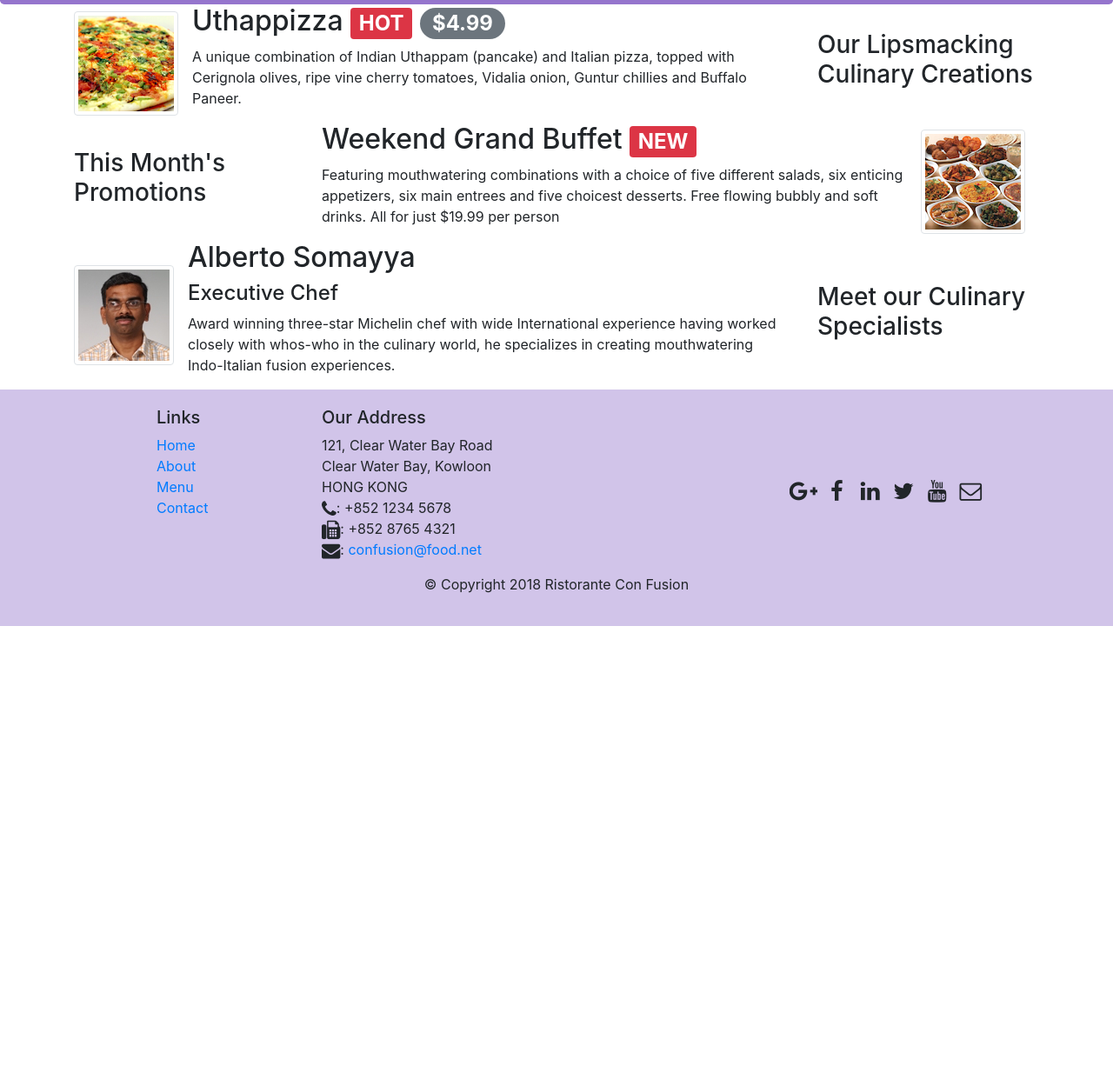
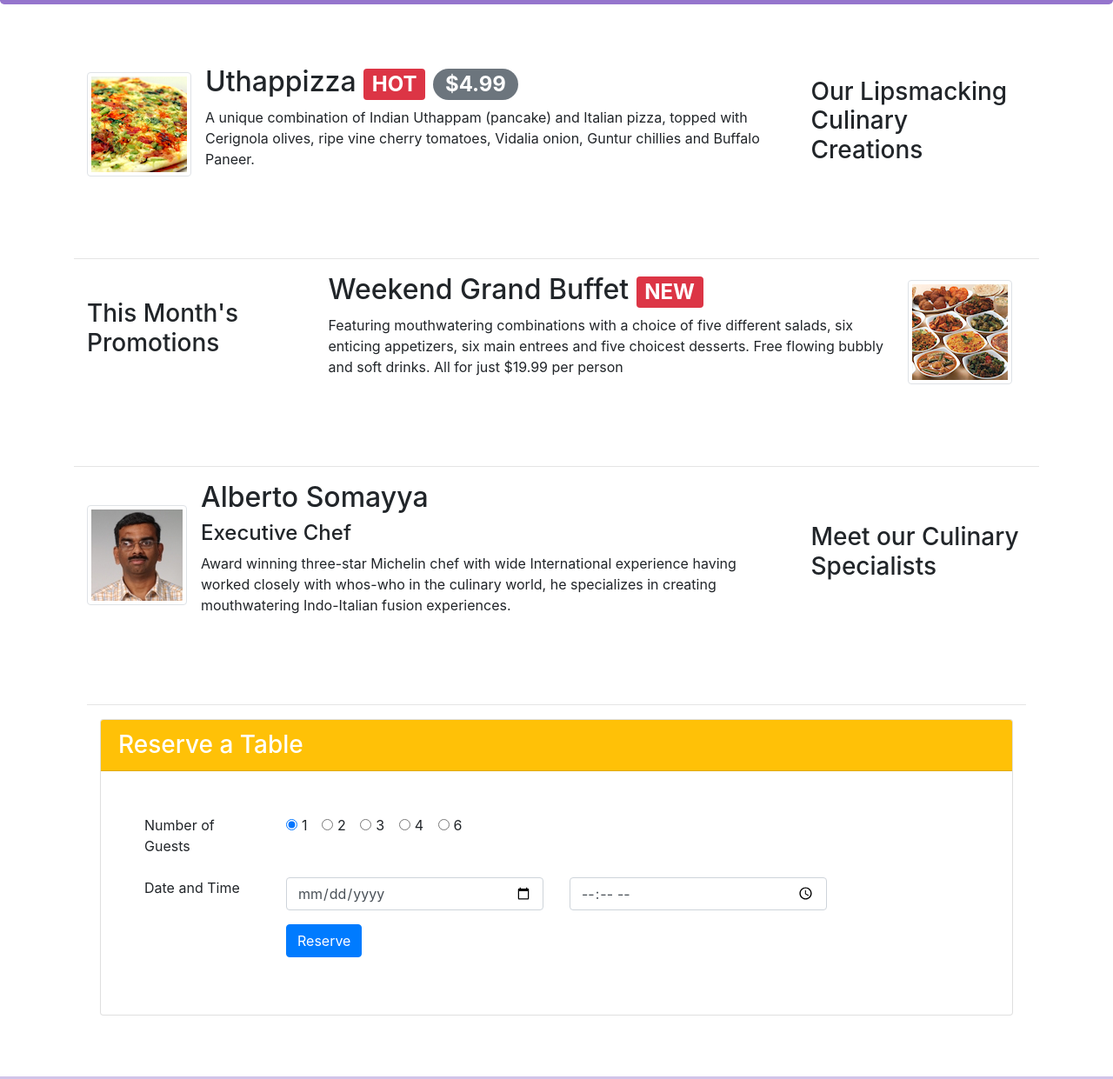
Before and after one commit to Rajansuan/Ristorante-con-Fusion-Website-Coursera, a website: page index.html in a window 1280 px wide. Shown: the part 329-1570 px from the top of the page at 87% size. Before the commit the page ends 1049 px from the top, so only its background shows below. Drawn offline with nearby package versions, Linux system fonts and the light colour scheme.

Commit message:
last task remaining

```diff
--- a/index.html
+++ b/index.html
@@ -10,7 +10,6 @@
     <meta http-equiv="x-ua-compatible" content="ie=edge">
 
     <!-- Bootstrap CSS -->
-    <link rel="stylesheet" href="node_modules/bootstrap/dist/css/bootstrap.min.css">
     <link rel="stylesheet" href="node_modules/font-awesome/css/font-awesome.min.css">
     <link rel="stylesheet" href="node_modules/bootstrap-social/bootstrap-social.css">
     <link rel="stylesheet" href="https://maxcdn.bootstrapcdn.com/bootstrap/4.5.2/css/bootstrap.min.css">
@@ -30,6 +29,11 @@
         .history
         {
             padding: 70px 0px 70px 0px;
+            margin: 0px;
+        }
+        .history3
+        {
+            padding: 0px 0px 70px 0px;
             margin: 0px;
         }
 
@@ -95,7 +99,7 @@
     </header>
 
     <div class="container">
-        <div class="row row-content align-items-center">
+        <div class="row row-content align-items-center history">
             <div class="col-12 col-sm-4 order-sm-last col-md-3">
                 <h3>Our Lipsmacking Culinary Creations</h3>
             </div>
@@ -105,11 +109,16 @@
                   <div class="media-body">
                     <h2 class="media-heading">Uthappizza <span class="badge badge-danger">HOT</span> <span class="badge badge-pill badge-secondary">$4.99</span></h2>
                     <p class="d-none d-sm-block">A unique combination of Indian Uthappam (pancake) and Italian pizza, topped with Cerignola olives, ripe vine cherry tomatoes, Vidalia onion, Guntur chillies and Buffalo Paneer.</p>
+
                   </div>
                 </div>
             </div>
         </div>
-        <div class="row row-content align-items-center">
+    </div>
+
+    <div class="container">
+        <hr>
+        <div class="row row-content align-items-center history3">
             <div class="col-12 col-sm-4 col-md-3">
                 <h3>This Month's Promotions</h3>
             </div>
@@ -120,25 +129,89 @@
                          <p class="d-none d-sm-block">Featuring mouthwatering combinations with a choice of five different salads, six enticing appetizers, six main entrees and five choicest desserts. Free flowing bubbly and soft drinks. All for just $19.99 per person </p>
                      </div>
                      <img class="d-flex mr-3 img-thumbnail align-self-center" src="img/buffet.png" alt="buffet">
+
                 </div>
             </div>
         </div>
-        <div class="row row-content align-items-center">
-            <div class="col-12 col-sm-4 order-sm-last col-md-3">
+    </div>
+
+
+    <div class="container">
+        <hr>
+        <div class="row row-content align-items-center history3">
+            <div class="col-12 col-sm-4 col-md-3 order-sm-last">
                 <h3>Meet our Culinary Specialists</h3>
             </div>
-            <div class="col col-sm order-sm-first col-md">
+            <div class="col col-sm col-md order-sm-first">
                  <div class="media">
                     <img class="d-flex mr-3 img-thumbnail align-self-center" src="img/alberto.png" alt="alberto">
                         <div class="media-body">
                           <h2 class="mt-0">Alberto Somayya</h2>
                            <h4>Executive Chef</h4>
                            <p class="d-none d-sm-block">Award winning three-star Michelin chef with wide International experience having worked closely with whos-who in the culinary world, he specializes in creating mouthwatering Indo-Italian fusion experiences. </p>
+
+                        </div>
+                 </div>
+            </div>
+
+            </div>
+
+            <div class="container">
+                <hr>
+                <div class="row row-content align-items-center history3">
+                    <div class="col col-sm col-md">
+                        <div class="card">
+                            <h3 class="card-header bg-warning text-white">Reserve a Table</h3>
+                            <div class="card-body">
+                            <form>
+                            <div class="form-group row">
+                                <label class="col-12 col-sm-2">Number of Guests</label>
+                                <div class="col">
+                                  <div class="form-check form-check-inline">
+                                    <input class="form-check-input" type="radio" name="inlineRadioOptions" id="one_guest_radio" value="one" checked>
+                                    <label class="form-check-label" for="one_guest_radio">1</label>
+                                 </div>
+                                 <div class="form-check form-check-inline">
+                                   <input class="form-check-input" type="radio" name="inlineRadioOptions" id="two_guest_radio" value="two">
+                                   <label class="form-check-label" for="two_guest_radio">2</label>
+                                 </div>
+                                 <div class="form-check form-check-inline">
+                                   <input class="form-check-input" type="radio" name="inlineRadioOptions" id="three_guest_radio" value="three">
+                                   <label class="form-check-label" for="three_guest_radio">3</label>
+                                 </div>
+                                 <div class="form-check form-check-inline">
+                                   <input class="form-check-input" type="radio" name="inlineRadioOptions" id="four_guest_radio" value="four">
+                                   <label class="form-check-label" for="four_guest_radio">4</label>
+                                 </div>
+                                 <div class="form-check form-check-inline">
+                                   <input class="form-check-input" type="radio" name="inlineRadioOptions" id="six_guest_radio" value="six">
+                                   <label class="form-check-label" for="six_guest_radio">6</label>
+                                 </div>
+                                </div>
+                            </div>
+                            <div class="form-group row">
+                              <label class="col-12 col-sm-2">Date and Time</label>
+                              <div class="col-12 col-sm-4">
+                                <input type="date" class="form-control" id="date" placeholder="Date">
+                              </div>
+                              <div class="col-12 col-sm-4">
+                                <input type="time" class="form-control" id="time" placeholder="Time">
+                              </div>
+                            </div>
+                            <div class="form-group row">
+                              <div class="col offset-0 offset-sm-2">
+                                <button type="submit" class="btn btn-primary">Reserve</button>
+                              </div>
+                            </div>
+                            </form>
                             </div>
                         </div>
                     </div>
                 </div>
             </div>
+    </div>
+
+
     <footer class="footer">
         <div class="container">
             <div class="row">
```
Lines whose indentation alone changed are shown as unchanged.
